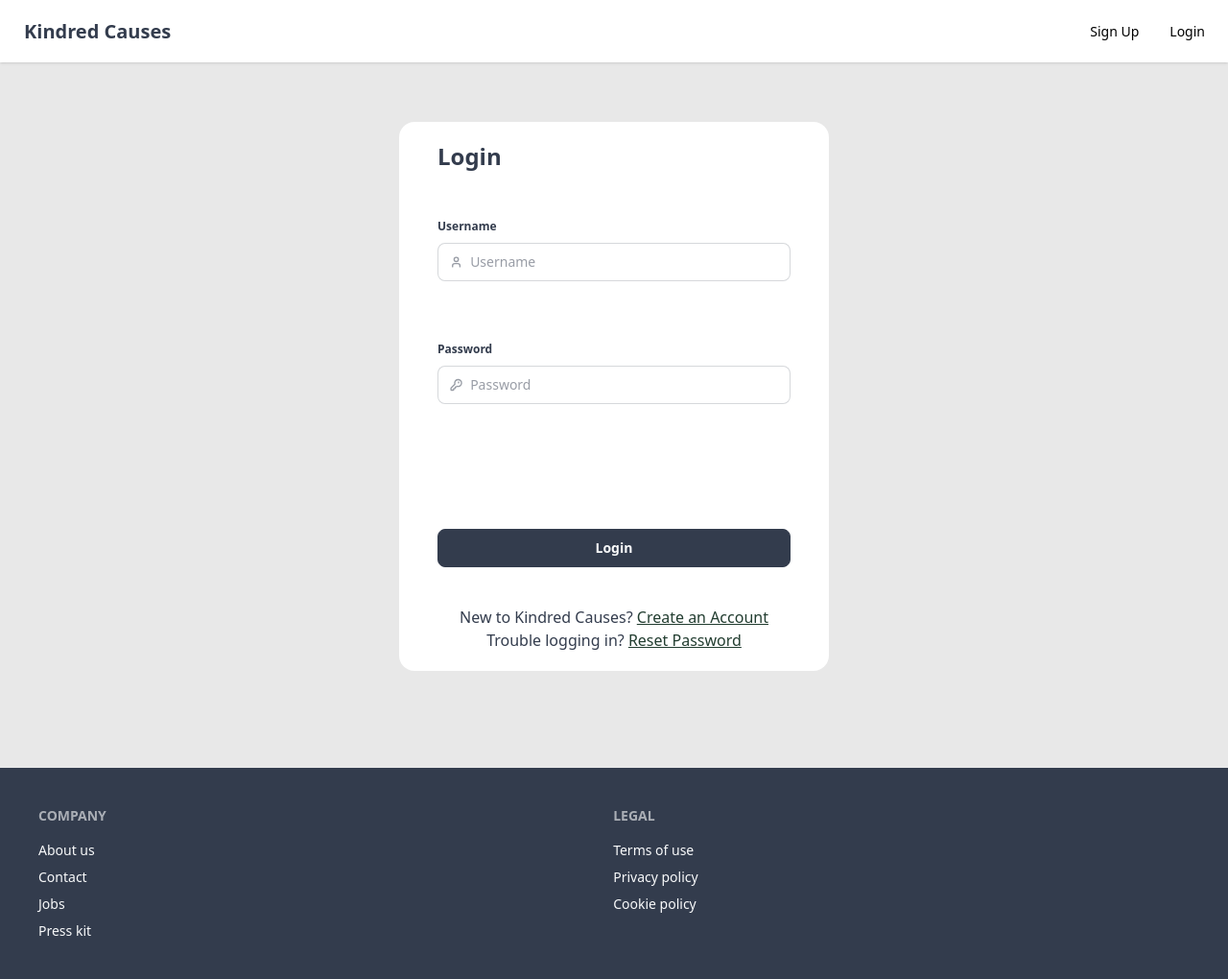
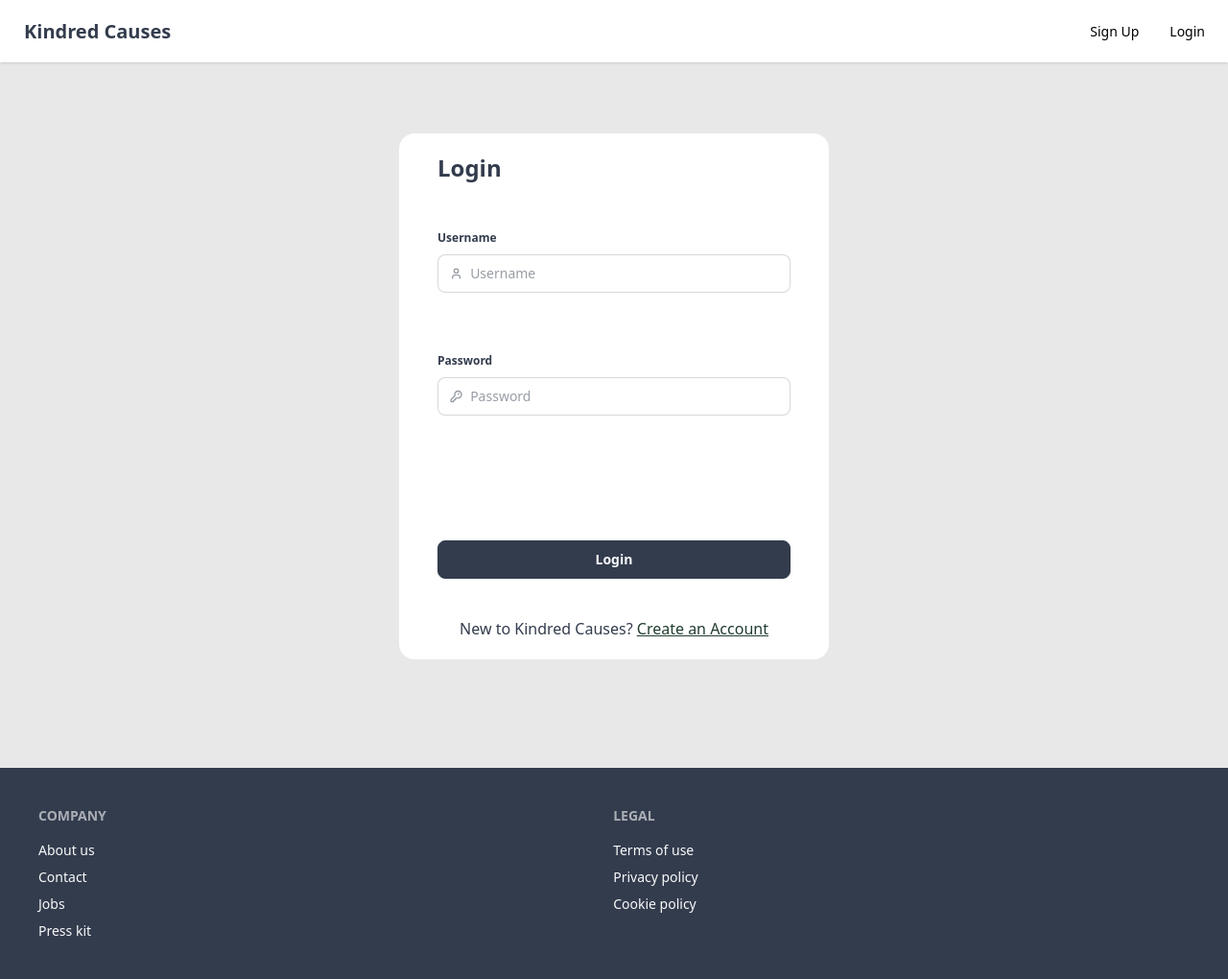
Before and after one commit to alesss-b/kindred-causes, a Django app: page /login/ in a window 1280 px wide. Shown: the whole page at 96% size. Run offline with Django 5.2, Linux system fonts and the light colour scheme; style sheets or scripts are compiled from the project's sources.

Commit message:
Removed reset password

```diff
--- a/kindred_causes/templates/registration/login.html
+++ b/kindred_causes/templates/registration/login.html
@@ -18,9 +18,5 @@
     New to Kindred Causes?
     <a class="link text-primary-content link-primary type=" submit" href="{% url 'register' %}"">Create an Account</a>
 </p>
-<p>
-    Trouble logging in?
-        <a class="link text-primary-content link-primary type=" submit" href="{% url 'register' %}"">Reset Password</a>
-</p>
 </div>
 {% endblock form_messages%}
```
